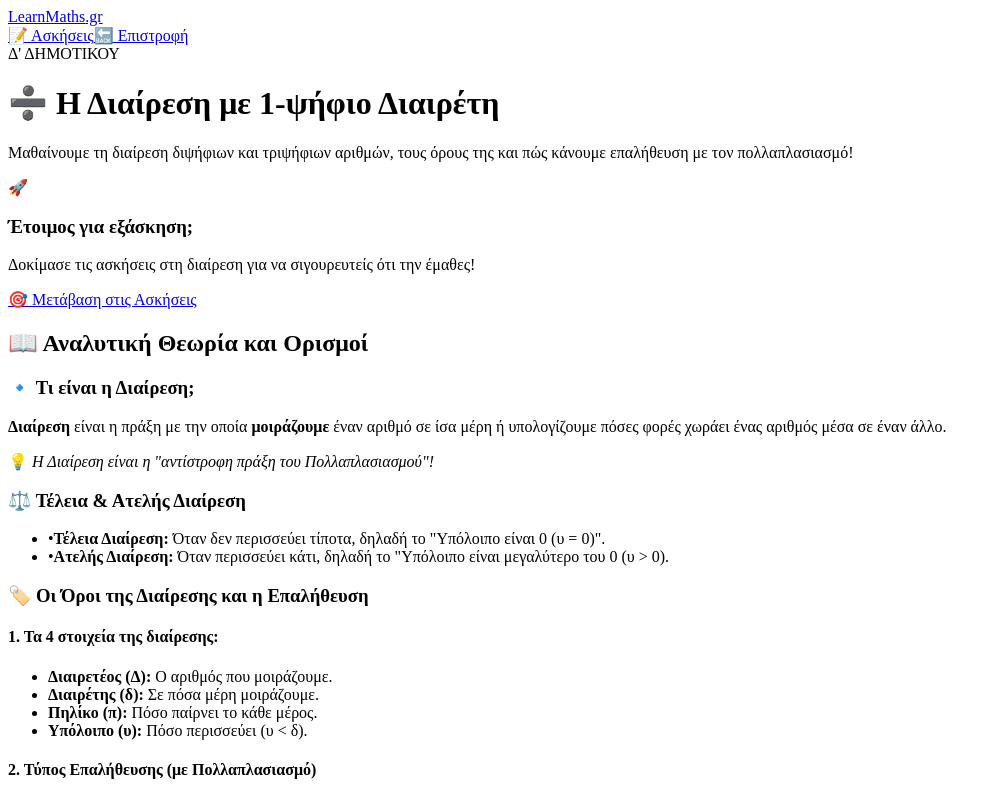
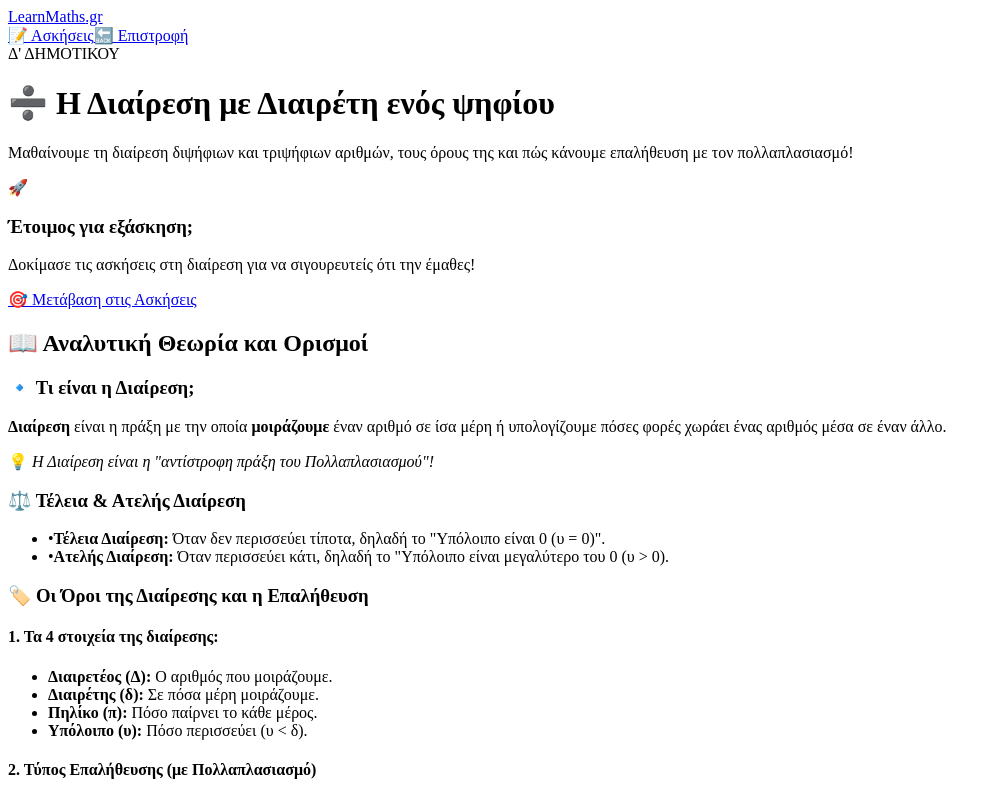
Before and after one commit to gkrimpas-lab/learn-maths-2026, a Next.js app: page /d-dimotikou/5-diairesi in a window 1280 px wide. Shown: the top 800 px of the page, without its empty margins (0-998 px from the left). Built offline with nearby package versions, Linux system fonts and the light colour scheme.

Commit message:
Update 5-diairesi.js

```diff
--- a/pages/d-dimotikou/5-diairesi.js
+++ b/pages/d-dimotikou/5-diairesi.js
@@ -117,7 +117,7 @@ export default function DiairesiTheoryPage() {
                   Δ' ΔΗΜΟΤΙΚΟΥ
                 </span>
                 <h1 className="text-3xl lg:text-4xl font-black tracking-tight">
-                  ➗ Η Διαίρεση με 1-ψήφιο Διαιρέτη
+                  ➗ Η Διαίρεση με Διαιρέτη ενός ψηφίου
                 </h1>
                 <p className="text-purple-100 text-base lg:text-lg leading-relaxed">
                   Μαθαίνουμε τη διαίρεση διψήφιων και τριψήφιων αριθμών, τους όρους της και πώς κάνουμε επαλήθευση με τον πολλαπλασιασμό!
```
